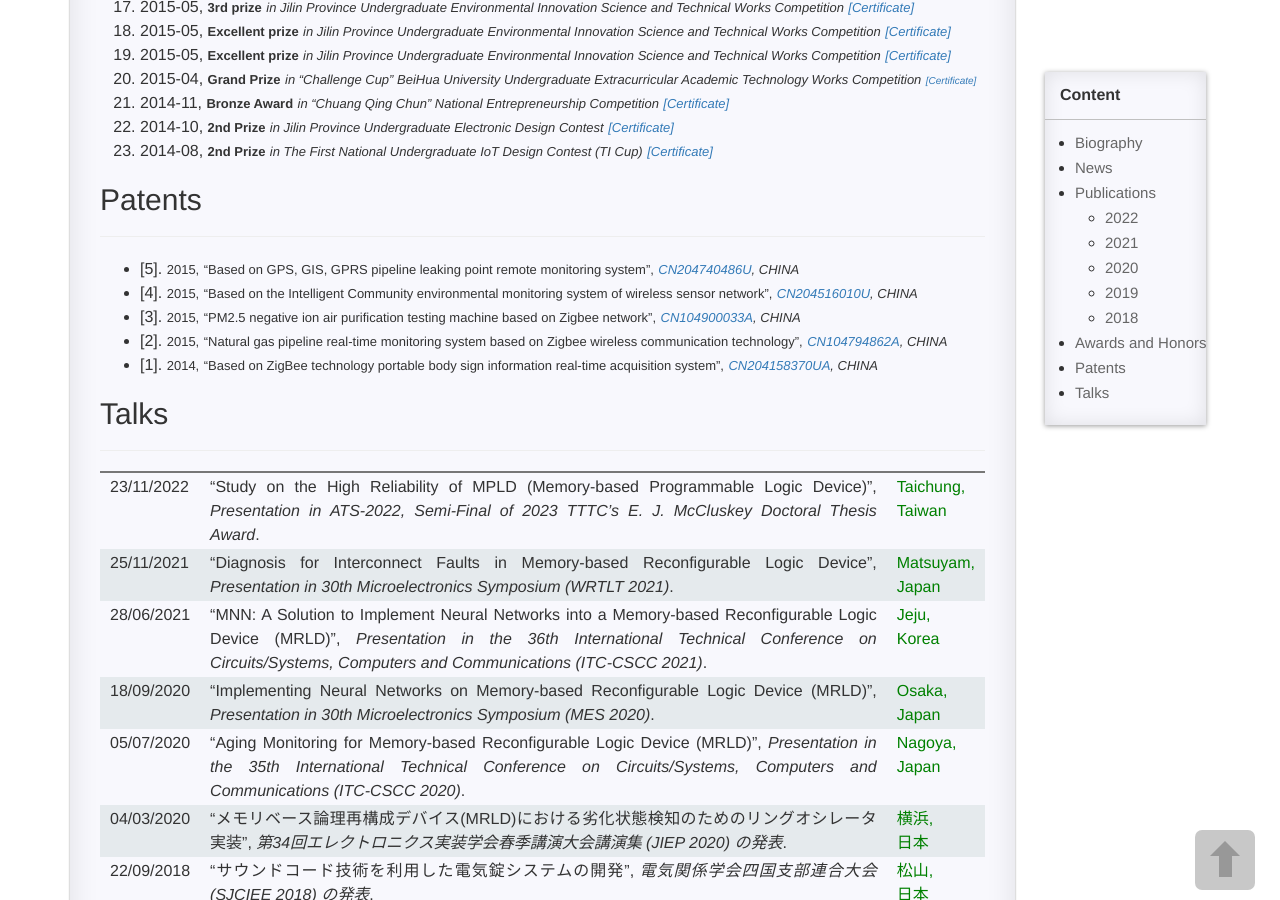
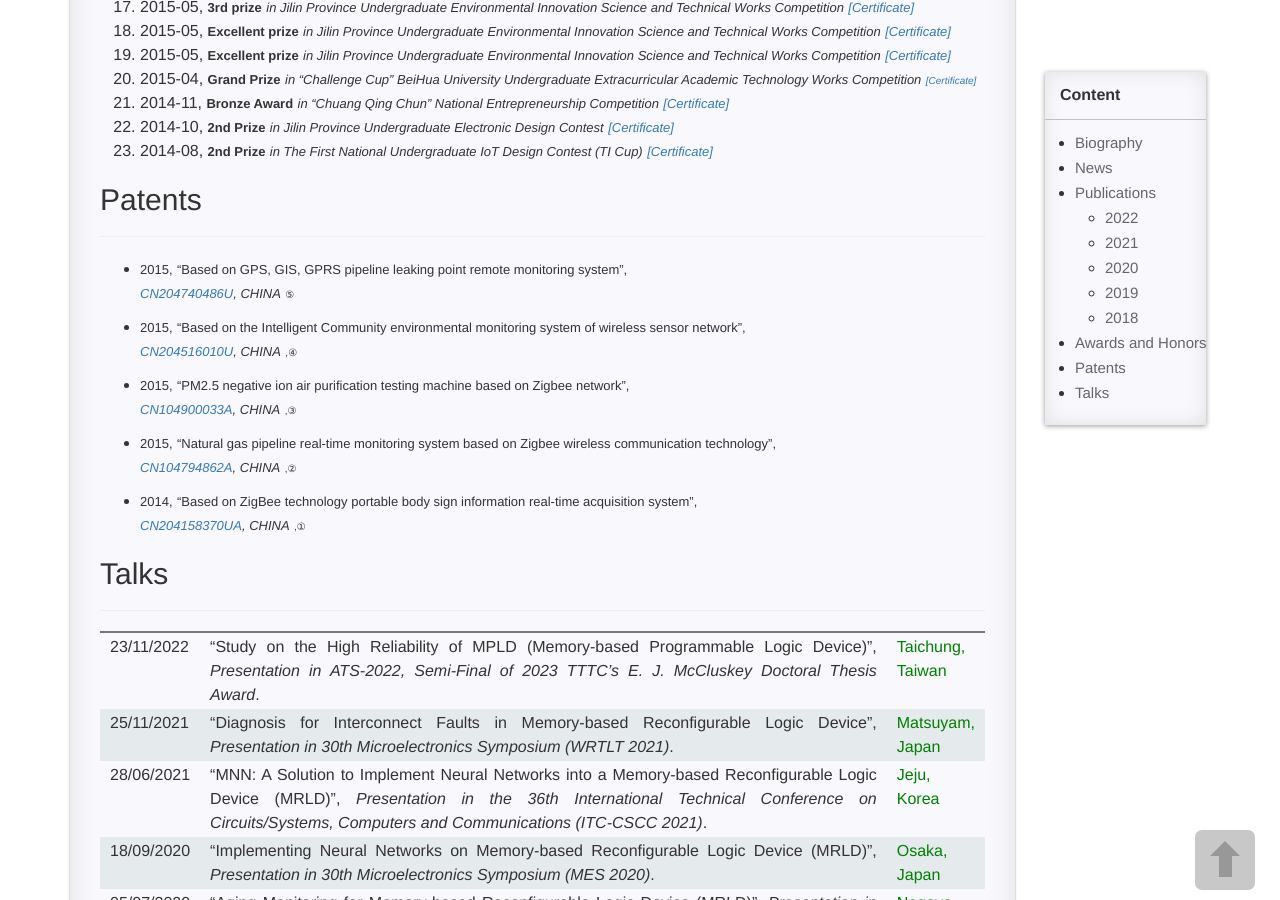
Before and after one commit to XihongZhou/xihongzhou.github.io, a Jekyll site: the page built from pages/1_homepage.md, in a window 1280 px wide and 900 px high, scrolled down 2217 px. Built offline with Jekyll 4.4.1, drawn with Linux system fonts in a browser that asks for light colours; comment, search, counter and statistics services are not loaded.

Commit message:
Update 1_homepage.md

```diff
--- a/pages/1_homepage.md
+++ b/pages/1_homepage.md
@@ -113,11 +113,11 @@
 
 ---
 
-- [5]. <font size="2">2015,</font> <font size="2">“Based on GPS, GIS, GPRS pipeline leaking point remote monitoring system”,</font> [*<font size="2">CN204740486U</font>*](https://patents.google.com/patent/CN204740486U/en?inventor=%E5%91%A8%E7%BB%86%E7%BA%A2)*<font size="2">, CHINA</font>*
-- [4]. <font size="2">2015,</font> <font size="2">“Based on the Intelligent Community environmental monitoring system of wireless sensor network”,</font> [*<font size="2">CN204516010U</font>*](https://patents.google.com/patent/CN204516010U/en?inventor=%E5%91%A8%E7%BB%86%E7%BA%A2&page=2)*<font size="2">, CHINA</font>*
-- [3]. <font size="2">2015,</font> <font size="2">“PM2.5 negative ion air purification testing machine based on Zigbee network”,</font> [*<font size="2">CN104900033A</font>*](https://patents.google.com/patent/CN104900033A/en?inventor=%E5%91%A8%E7%BB%86%E7%BA%A2&page=1)*<font size="2">, CHINA</font>*
-- [2]. <font size="2">2015,</font> <font size="2">“Natural gas pipeline real-time monitoring system based on Zigbee wireless communication technology”,</font> [*<font size="2">CN104794862A</font>*](https://patents.google.com/patent/CN104794862A/en?inventor=%E5%91%A8%E7%BB%86%E7%BA%A2)*<font size="2">, CHINA</font>*
-- [1]. <font size="2">2014,</font> <font size="2">“Based on ZigBee technology portable body sign information real-time acquisition system”,</font> [*<font size="2">CN204158370UA</font>*](https://patents.google.com/patent/CN204158370U/en?inventor=%E5%91%A8%E7%BB%86%E7%BA%A2)*<font size="2">, CHINA</font>*
+- <font size="2">2015,</font> <font size="2">“Based on GPS, GIS, GPRS pipeline leaking point remote monitoring system”,</font> [*<font size="2">CN204740486U</font>*](https://patents.google.com/patent/CN204740486U/en?inventor=%E5%91%A8%E7%BB%86%E7%BA%A2)*<font size="2">, CHINA</font>* <font size="1">⑤</font>
+- <font size="2">2015,</font> <font size="2">“Based on the Intelligent Community environmental monitoring system of wireless sensor network”,</font> [*<font size="2">CN204516010U</font>*](https://patents.google.com/patent/CN204516010U/en?inventor=%E5%91%A8%E7%BB%86%E7%BA%A2&page=2)*<font size="2">, CHINA</font>* <font size="1">,④</font>
+- <font size="2">2015,</font> <font size="2">“PM2.5 negative ion air purification testing machine based on Zigbee network”,</font> [*<font size="2">CN104900033A</font>*](https://patents.google.com/patent/CN104900033A/en?inventor=%E5%91%A8%E7%BB%86%E7%BA%A2&page=1)*<font size="2">, CHINA</font>* <font size="1">,③</font>
+- <font size="2">2015,</font> <font size="2">“Natural gas pipeline real-time monitoring system based on Zigbee wireless communication technology”,</font> [*<font size="2">CN104794862A</font>*](https://patents.google.com/patent/CN104794862A/en?inventor=%E5%91%A8%E7%BB%86%E7%BA%A2)*<font size="2">, CHINA</font>* <font size="1">,②</font>
+- <font size="2">2014,</font> <font size="2">“Based on ZigBee technology portable body sign information real-time acquisition system”,</font> [*<font size="2">CN204158370UA</font>*](https://patents.google.com/patent/CN204158370U/en?inventor=%E5%91%A8%E7%BB%86%E7%BA%A2)*<font size="2">, CHINA</font>* <font size="1">,①</font>
 
 ## Talks
 
```
